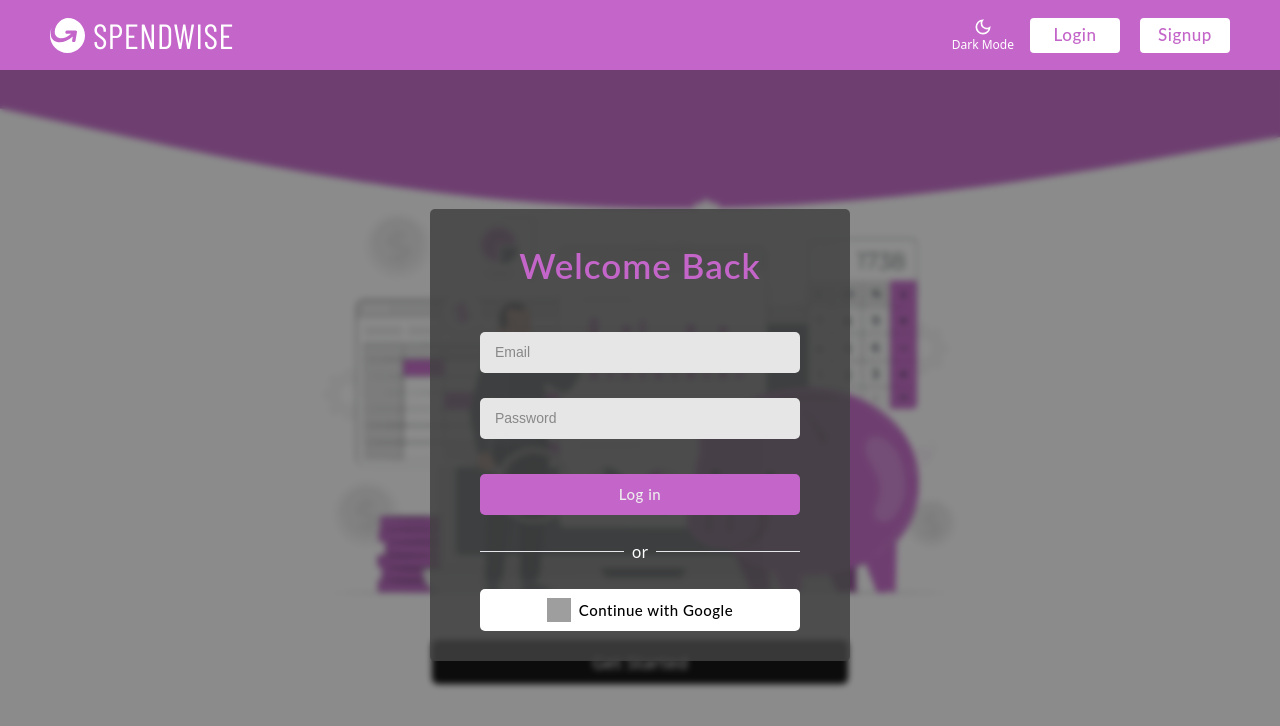
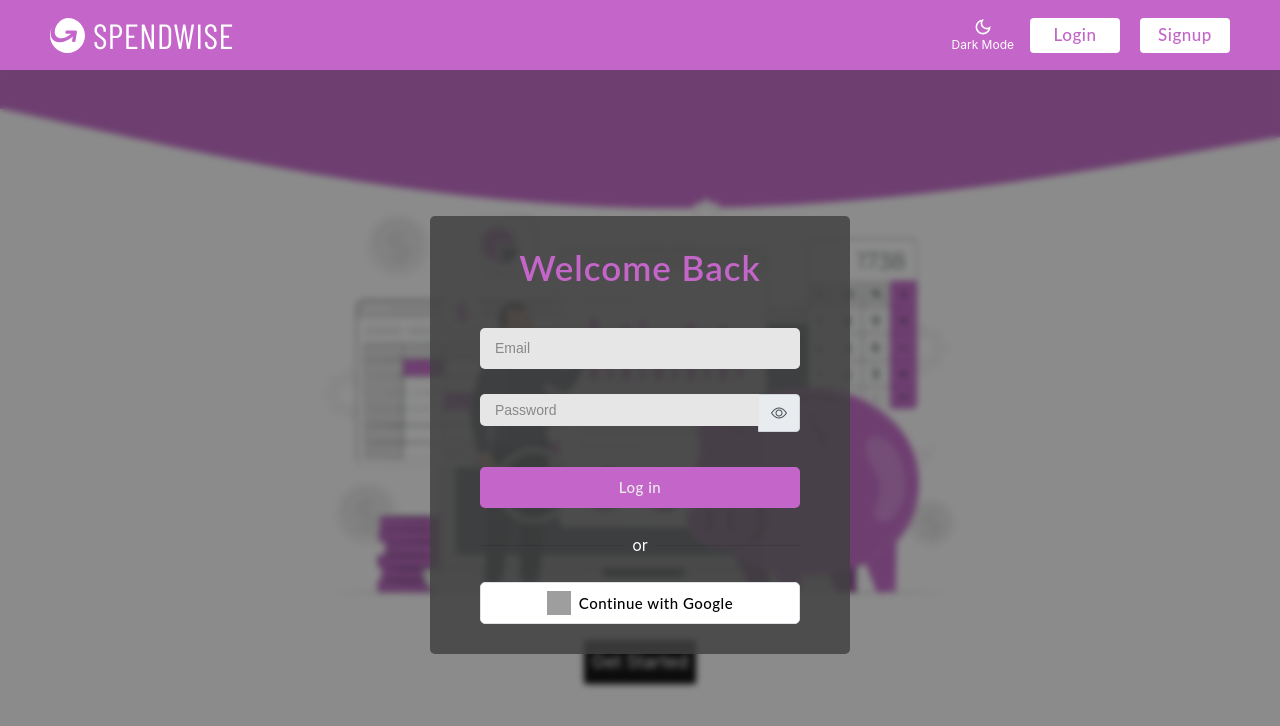
Before and after one commit to ani1609/Spendwise, a React app in the folder client/: page / in a window 1280 px wide. Both pictures are taken after a click on the button "Login". Built offline with nearby package versions, Linux system fonts and the light colour scheme; some packages are replaced by stand-ins of ours; no server answers; grey boxes are pictures that could not be loaded; some icons are missing; a web font is replaced by a local one.

Commit message:
Add Password Visibility Toggle Feature

```diff
--- a/client/public/index.html
+++ b/client/public/index.html
@@ -9,6 +9,15 @@
       manifest.json provides metadata used when your web app is added to the
       homescreen on Android. See https://developers.google.com/web/fundamentals/engage-and-retain/web-app-manifest/
     -->
+    <link rel="stylesheet"
+    href=
+"https://cdn.jsdelivr.net/npm/bootstrap-icons@1.3.0/font/bootstrap-icons.css" />
+<link rel="stylesheet"
+    href=
+"https://stackpath.bootstrapcdn.com/bootstrap/4.3.1/css/bootstrap.min.css"
+    integrity=
+"sha384-ggOyR0iXCbMQv3Xipma34MD+dH/1fQ784/j6cY/iJTQUOhcWr7x9JvoRxT2MZw1T"
+    crossorigin="anonymous">
 	<link rel="manifest" href="%PUBLIC_URL%/manifest.json">
 	<link rel="shortcut icon" href="%PUBLIC_URL%/icon.png">
 	<!--
--- a/client/src/components/Login.js
+++ b/client/src/components/Login.js
@@ -8,6 +8,7 @@ import { ReactComponent as Close } from "../icons/close.svg";
 
 function Login ({ setShowLoginForm }) {
   const [invalidEmail, setInvalidEmail] = useState(false);
+  const [flag, setflag] = useState(false);
   const [loginData, setLoginData] = useState({
     email: "",
     password: ""
@@ -37,7 +38,9 @@ function Login ({ setShowLoginForm }) {
       setLoading(false);
     }
   };
-
+  const changeFlag = () => {
+    setflag(!flag);
+  };
   return (
         <div className="login_form_container" onClick={(e) => e.stopPropagation()}>
             <h1>Welcome Back</h1>
@@ -52,13 +55,20 @@ function Login ({ setShowLoginForm }) {
                     onChange={(e) => setLoginData({ ...loginData, email: e.target.value })}
                     required
                 />
-                <input
-                    type='password'
+        <div className="input-group divgroup">
+        <input
+            type={ !flag ? "password" : "text"}
                     placeholder='Password'
                     value={loginData.password}
                     onChange={(e) => setLoginData({ ...loginData, password: e.target.value })}
-                    required
-                />
+            required
+            className="input form-control " id="password" aria-describedby="basic-addon1" />
+              <div className="input-group-append">
+                <span className="input-group-text" >
+              <i className = { !flag ? "bi bi-eye" : "bi bi-eye-slash" } id="togglePassword" onClick={() => changeFlag()}></i>
+                </span>
+              </div>
+            </div>
                 {invalidEmail && <p className="error_message">Invalid email or password</p>}
 
                 <button type='submit' style={{ marginTop: "10px", width: "100%", cursor: loading ? "not-allowed" : "pointer" }} disabled={loading} className='loginBtn'>
--- a/client/src/styles/Login.css
+++ b/client/src/styles/Login.css
@@ -44,7 +44,10 @@
     gap: 25px;
     width: 20rem;
 }
-
+#password{
+    padding: 10px 15px;
+    height: 2.5vw;
+}
 .login_form_container form input
 {
     font-size: 14px;
@@ -99,7 +102,22 @@
     animation-fill-mode: forwards;
     animation-delay: 1100ms;
 }
+#togglePassword{
 
+
+        cursor: pointer;
+
+
+}
+.divgroup{
+    margin: 0;
+    opacity: 0;
+    animation-name: fadeInSlideIn;
+    animation-duration: 0.5s;
+    animation-fill-mode: forwards;
+    animation-delay: 300ms;
+    font-family: 'Lato', sans-serif;
+}
 .googleLogin
 {
     color: black;
@@ -169,6 +187,9 @@
     .login_form_container {
         padding: 20px;
     }
+    #password{
+        height: 10.5vw;
+    }
 
     .login_form_container h1 {
         font-size: 28px;
```
